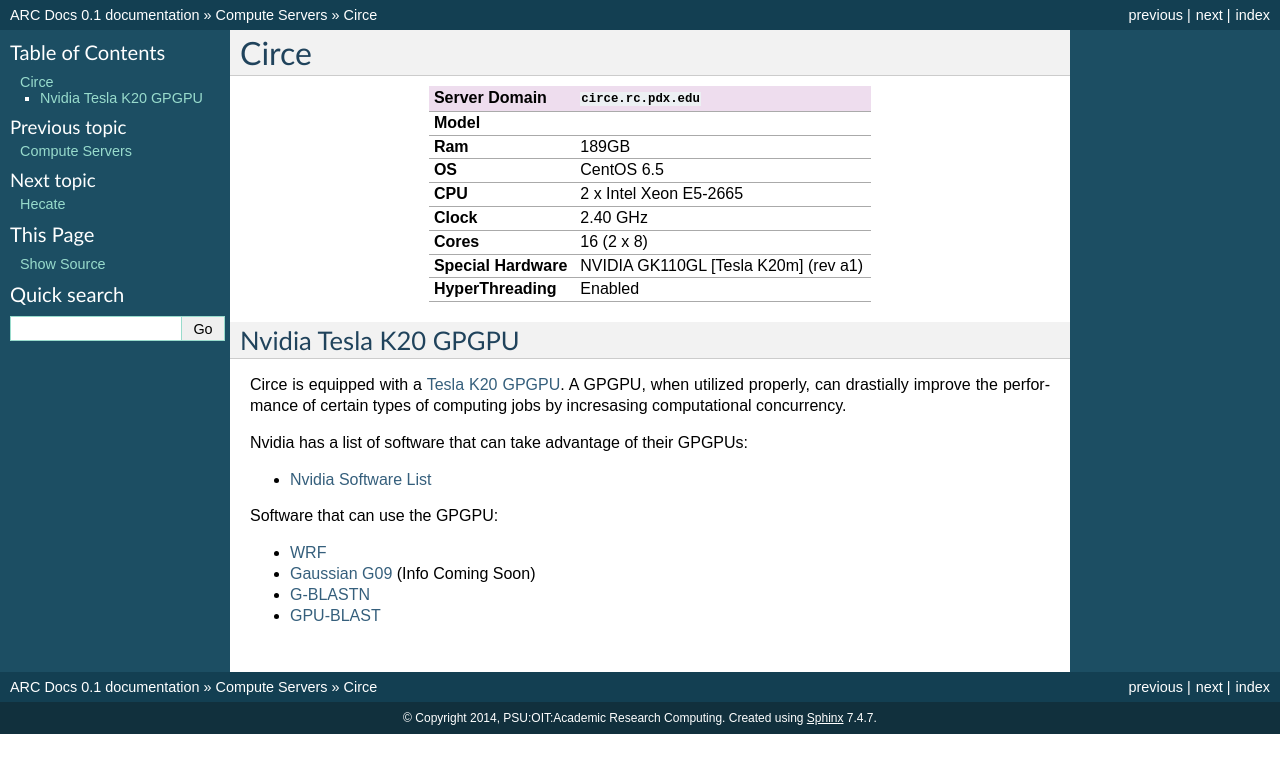
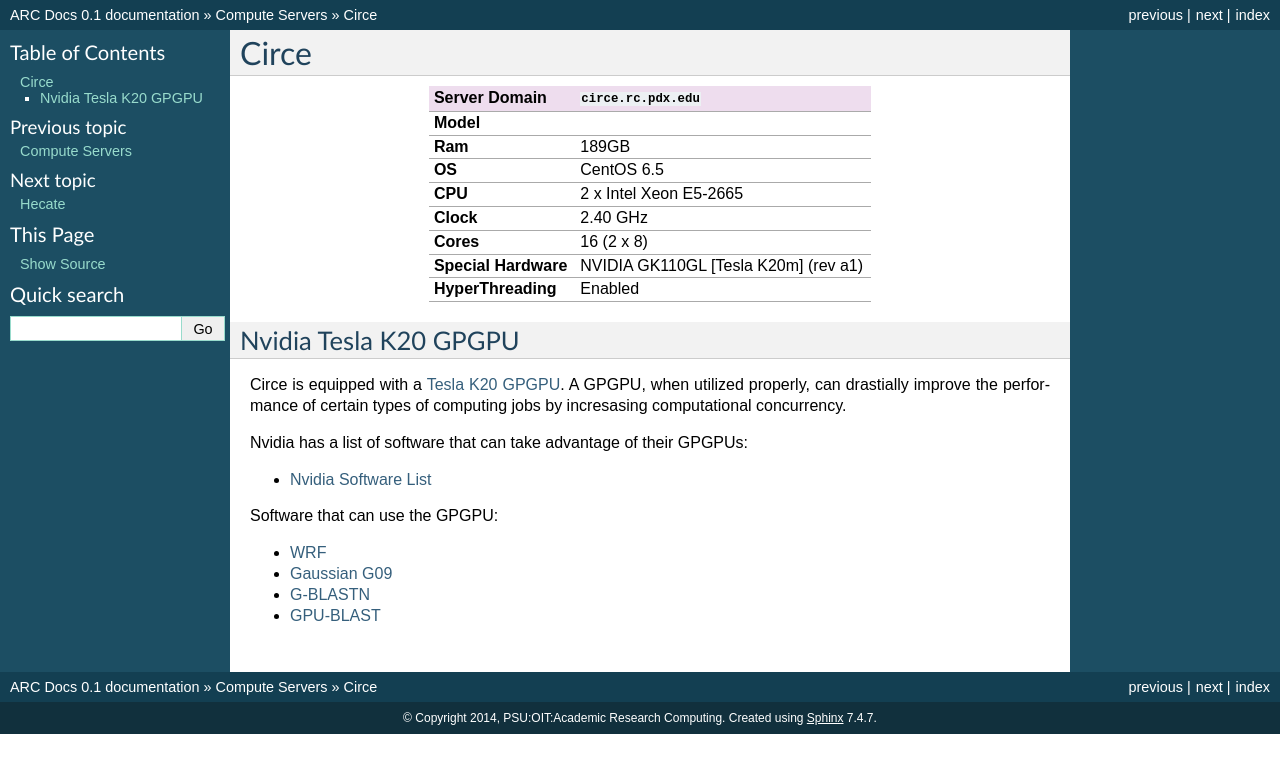
Before and after one commit to PSU-Research-Computing/psurc-docs, a Sphinx documentation site: the page built from source/compute_servers/circe.rst, in a window 1280 px wide. Shown: the top 773 px of the page. Built offline with Sphinx 7.4.7, drawn with Linux system fonts in a browser that asks for light colours.

Commit message:
Added G09 Link

```diff
--- a/source/compute_servers/circe.rst
+++ b/source/compute_servers/circe.rst
@@ -42,7 +42,7 @@
 Software that can use the GPGPU:
 
 - `WRF <http://www2.mmm.ucar.edu/wrf/WG2/GPU/>`_
-- `Gaussian G09 <#>`_ (Info Coming Soon)
+- `Gaussian G09 <http://on-demand-gtc.gputechconf.com/gtcnew/on-demand-gtc.php?searchByKeyword=roberto+gomperts&searchItems=&sessionTopic=&sessionEvent=&sessionYear=&sessionFormat=&submit=&select=+>`_
 - `G-BLASTN <http://www.comp.hkbu.edu.hk/~chxw/software/G-BLASTN.html>`_
 - `GPU-BLAST <http://archimedes.cheme.cmu.edu/?q=gpublast>`_
 
```
